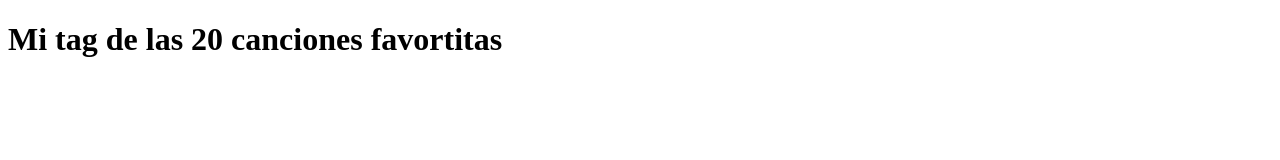
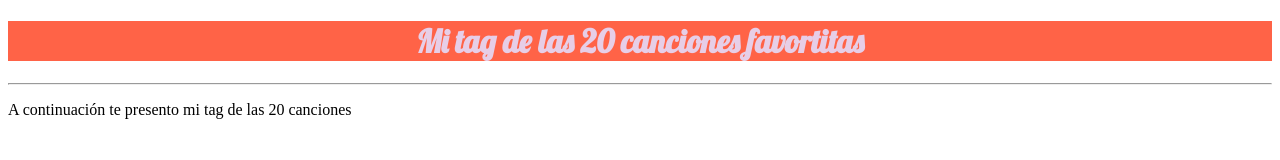
Before and after one commit to VICO0810/party, a plain HTML site: page index.html in a window 1280 px wide. Drawn offline with Linux system fonts and the light colour scheme.

Commit message:
Se le aplican estilos como fondo, tamaños y se le agregan fuentes de google

```diff
--- a/index.html
+++ b/index.html
@@ -6,9 +6,12 @@
     <meta name="viewport" content="width=device-width, initial-scale=1.0">
     <title>Document</title>
     <link rel="stylesheet" href="style.css">
+    <link rel="preconnect" href="https://fonts.googleapis.com">
+    <link rel="preconnect" href="https://fonts.gstatic.com" crossorigin>
+    <link href="https://fonts.googleapis.com/css2?family=Lobster&display=swap" rel="stylesheet">
 </head>
 <body>
-    <h1> Mi tag de las 20 canciones favortitas</h1>
-
+    <h1 class="Titulo1"> Mi tag de las 20 canciones favortitas</h1> <hr>
+    <p class="Titulo2">A continuación te presento mi tag de las 20 canciones</p>
 </body>
 </html>
--- a/style.css
+++ b/style.css
@@ -0,0 +1,9 @@
+.Titulo1{
+    background-color: tomato;
+    font-size: 2rem;
+    color: rgb(231, 206, 231);
+    display: flex;
+    justify-content: center;
+    font-family: 'Lobster', cursive;
+
+}
```
